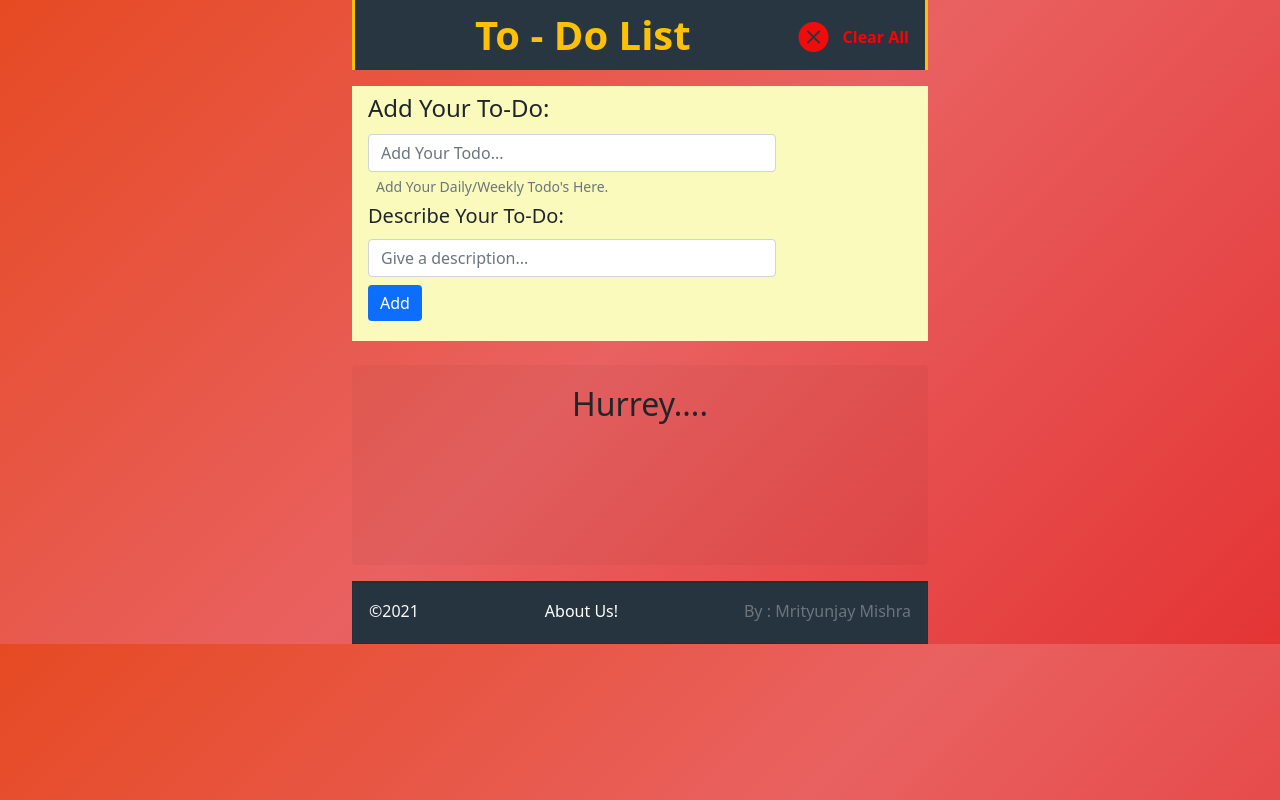
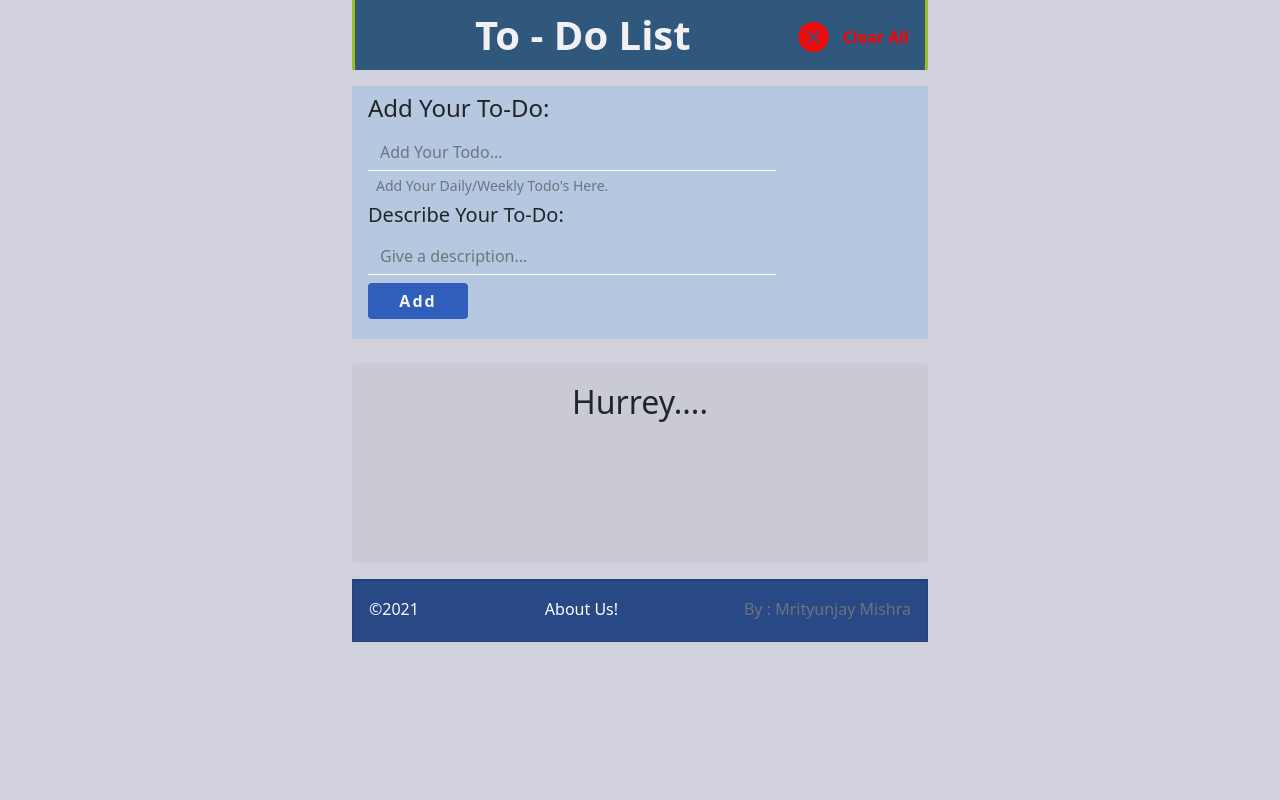
Before and after one commit to MrityunjayM/Todo-React-App, a React (Create React App) app: page / in a window 1280 px wide. Both pictures are taken after a click on the button "Add Task". Built offline with nearby package versions, Linux system fonts and the light colour scheme.

Commit message:
Update V0.1.4

```diff
--- a/src/App.css
+++ b/src/App.css
@@ -5,8 +5,8 @@
 body
 {
     position: relative;
-    /* background-color: #ffff90 !important; */
-    background: linear-gradient(-45deg, rgb(228, 52, 52),rgb(233, 97, 97),rgb(230, 74, 35)) ;
+    background-color: #d1d1dd !important;
+    /* background: linear-gradient(-45deg, rgb(228, 52, 52),rgb(233, 97, 97),rgb(230, 74, 35)) ; */
     scroll-behavior: smooth;
 }
 .App
@@ -15,7 +15,33 @@ body
 }
 div.App > nav.navbar
 {
+    /* color: #333; */
+    border-color: rgba(199, 233, 11, 0.712) !important;
     background-color: #283642 !important;
+    background-color: #13426bd8 !important;
+}
+nav.navbar .navbar-brand
+{
+    color: #f1f1f4;
+}
+div#add-form > form input[type='text' i],
+div#add-form > form input[type='text' i]:hover,
+div#add-form > form input[type='text' i]:focus
+{
+    outline: none !important;
+    border: none;
+    border-radius: 0;
+    box-shadow: none;
+    background-color: transparent;
+    border-bottom: 1px solid #fff;
+}
+div#add-form > form button[type='submit' i]
+{
+    width: 100px;
+    font-weight: bold;
+    color: whitesmoke;
+    background-color: #1c4fb6de;
+    letter-spacing: 2px !important;
 }
 .right-0
 {
@@ -41,14 +67,15 @@ i.bi-x
 #add-form
 {
     display: none;
+    transition: ease-in-out 5s;
     /* position: absolute;
     z-index: 1;
     width: 90%; */
-    transition: ease-in-out 5s;
 }
 .bg-color
 {
-    background-color: #fafabd;
+    background-color: #90bde26e;
+    /* background-color: #f1367e; */
 }
 button.show-form
 {
@@ -84,7 +111,7 @@ div.Todos > h2
 div.Todo
 {
     position: relative;
-    background-color: #f5f58c !important;
+    background-color: #0f6ce6a2 !important;
     animation: slowShow 1s ease-in-out;
 }
 @keyframes slowShow
@@ -103,7 +130,7 @@ div.Todo
 div.Todo div.card-header
 {
     min-height: 50px !important;
-    height: 10vh;
+    height: fit-content;
     /* background-color: #f06392a8 !important; */
 }
 div.Todo > button.deleteBtn
@@ -115,6 +142,14 @@ div.Todo > button.deleteBtn:focus
     opacity: .6 ;
     box-shadow: inset 2px 2px 2px #111;
 }
+footer.footer
+{
+    position:sticky;
+    bottom:0;
+    z-Index: 99;
+    background-color: #2b4b8b !important;
+}
+
 /* ................................................................ */
 /* Media Quary */
 @media (min-width:568px)
--- a/src/components/AddTodo.js
+++ b/src/components/AddTodo.js
@@ -34,7 +34,7 @@ function AddTodo({ addTodos }) {
                 </label>
                 <input type="text" className="form-control w-75" id="todoDesc" name="Desc" placeholder='Give a description...' autoComplete="off" onChange= {(e)=> setDesc(e.target.value)}/>
 
-                <button type="submit" className="btn btn-primary mt-2" title='Submit' >
+                <button type="submit" className="btn mt-2" title='Submit' >
                     Add
                 </button>
             </form>
--- a/src/components/Footer.js
+++ b/src/components/Footer.js
@@ -1,6 +1,6 @@
 const Footer = () => {
     return (
-        <footer className="footer mt-auto" style={{position:'sticky',bottom:'0',zIndex:'99',backgroundColor: '#283642'}}>
+        <footer className="footer mt-auto">
             <div className="card p-0 text-light text-center bg-transparent rounded-0">
                 <div className="card-footer px-0 py-3 d-flex justify-content-between">
                     <p className="ps-3 mb-1">&copy;2021 </p>
--- a/src/components/Header.js
+++ b/src/components/Header.js
@@ -2,10 +2,10 @@ function Header(props) {
 
     return (
      <nav
-     className="navbar mx-0 py-0 border border-3 border-warning border-top-0 border-bottom-0"
+     className="navbar mx-0 py-0 border border-3 border-top-0 border-bottom-0"
      style={{position: 'sticky', top: '0',zIndex:'100'}}>
         <div className="container bg-transparent">
-            <a className="navbar-brand fs-1 fw-bold navbar-light text-warning text-capitalize mx-auto" href="/">
+            <a className="navbar-brand fs-1 fw-bold navbar-light text-capitalize mx-auto" href="/">
                 To - Do List
             </a>
             <button
```
